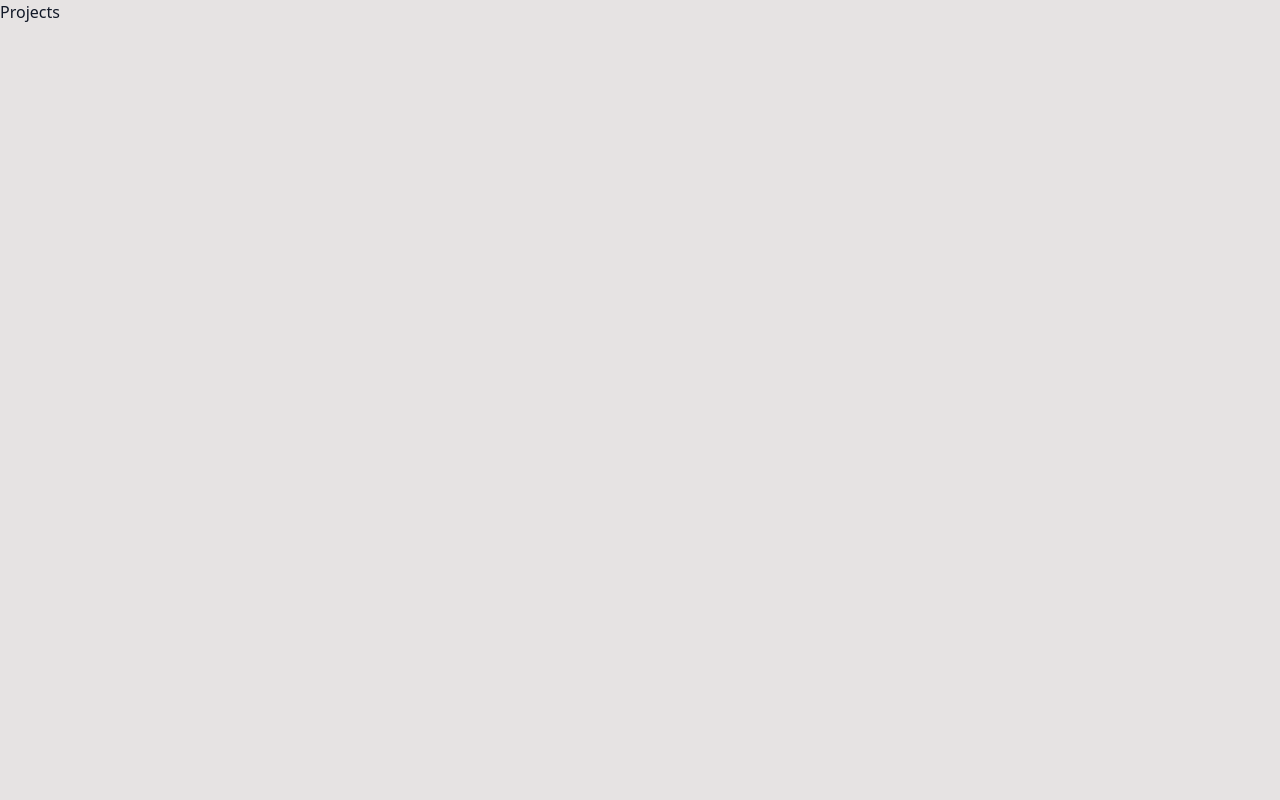
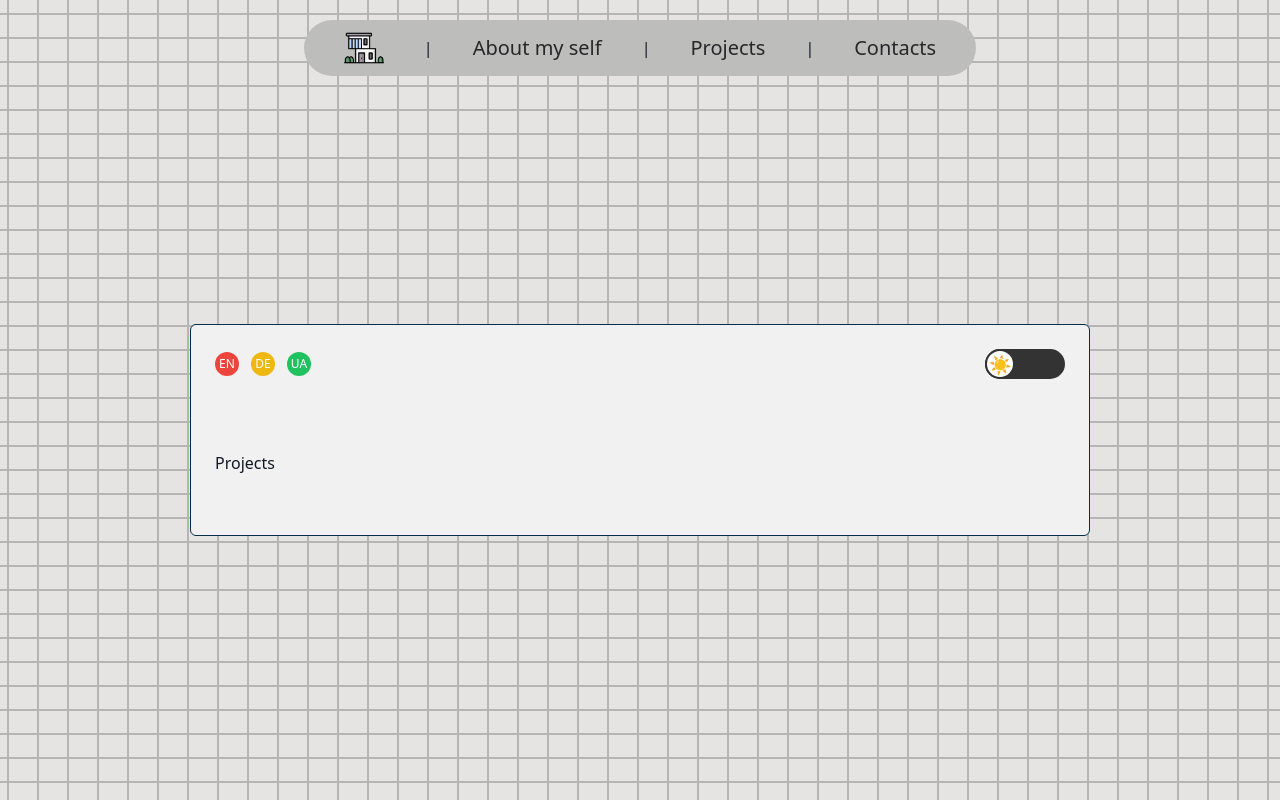
Before and after one commit to Maryna-Khrystyianyn/Portfolio-Next-JS, a Next.js app: page /projects in a window 1280 px wide. Built offline with nearby package versions, Linux system fonts and the light colour scheme.

Commit message:
ClientLayout

```diff
--- /dev/null
+++ b/app/ClientLayout.tsx
@@ -0,0 +1,46 @@
+"use client";
+
+import { useTheme } from "next-themes";
+import { useEffect, useState } from "react";
+import Header from "./components/header/Header";
+import Whomi from "./components/whoami/Whomi";
+import "./lib/i18n";
+import Skills from "./components/skills/Skills";
+import Navigation from "./components/navigation/Navigation";
+
+export default function ClientLayout({
+  children,
+}: {
+  children: React.ReactNode;
+}) {
+  const { theme, setTheme, resolvedTheme } = useTheme();
+
+  const [mounted, setMounted] = useState(false);
+
+  useEffect(() => {
+    setMounted(true); // true nach dem ersten Client-Render
+  }, []);
+
+  if (!mounted) {
+    // noch kein echtes Theme bekannt, also nichts anzeigen
+    return null;
+  }
+
+  const bgImgUrl =
+    resolvedTheme === "dark"
+      ? "url('/bg-img.png')"
+      : "url('/bg-img-light2.png')";
+
+  return (
+    <main
+      style={{ backgroundImage: bgImgUrl }}
+      className={`relative flex  items-center  justify-center pt-5 md:pt-15 h-screen  bg-repeat-x bg-top bg-[var(--bg)] text-[var(--text)] `}
+    >
+      <Navigation />
+      <div className="flex flex-col gap-5 md:gap-15 p-6 pb-15 bg-[var(--bg-main)] m-3 rounded-md border border-sky-950 w-[90%] max-w-[900px]">
+        <Header />
+        {children}
+      </div>
+    </main>
+  );
+}
--- a/app/layout.tsx
+++ b/app/layout.tsx
@@ -3,6 +3,7 @@ import { Geist, Geist_Mono } from "next/font/google";
 
 import "./globals.css";
 import { ThemeProvider } from "./components/theme/ThemeProvider";
+import ClientLayout from "./ClientLayout";
 
 const geistSans = Geist({
   variable: "--font-geist-sans",
@@ -27,7 +28,9 @@ export default function RootLayout({
   return (
     <html lang="en">
       <body>
-        <ThemeProvider>{children}</ThemeProvider>
+        <ThemeProvider>
+          <ClientLayout>{children}</ClientLayout>
+        </ThemeProvider>
       </body>
     </html>
   );
--- a/app/page.tsx
+++ b/app/page.tsx
@@ -1,43 +1,16 @@
 "use client";
 
-import { useTheme } from "next-themes";
-import { useEffect, useState } from "react";
-import Header from "./components/header/Header";
+
 import Whomi from "./components/whoami/Whomi";
 import "./lib/i18n";
 import Skills from "./components/skills/Skills";
-import Navigation from "./components/navigation/Navigation";
+
 
 export default function Home() {
-  const { theme, setTheme, resolvedTheme } = useTheme();
-
-  const [mounted, setMounted] = useState(false);
-
-  useEffect(() => {
-    setMounted(true); // true nach dem ersten Client-Render
-  }, []);
-
-  if (!mounted) {
-    // noch kein echtes Theme bekannt, also nichts anzeigen
-    return null;
-  }
-
-  const bgImgUrl =
-    resolvedTheme === "dark"
-      ? "url('/bg-img.png')"
-      : "url('/bg-img-light2.png')";
-
   return (
-    <main
-      style={{ backgroundImage: bgImgUrl }}
-      className={`relative flex  items-center  justify-center pt-5 md:pt-15 h-screen  bg-repeat-x bg-top bg-[var(--bg)] text-[var(--text)] `}
-    >
-      <Navigation />
-      <div className="flex flex-col gap-5 md:gap-15 p-6 pb-15 bg-[var(--bg-main)] m-3 rounded-md border border-sky-950 w-[90%] max-w-[900px]">
-        <Header />
-        <Whomi />
-        <Skills />
-      </div>
-    </main>
+    <div>
+      <Whomi />
+      <Skills />
+    </div>
   );
 }
```
